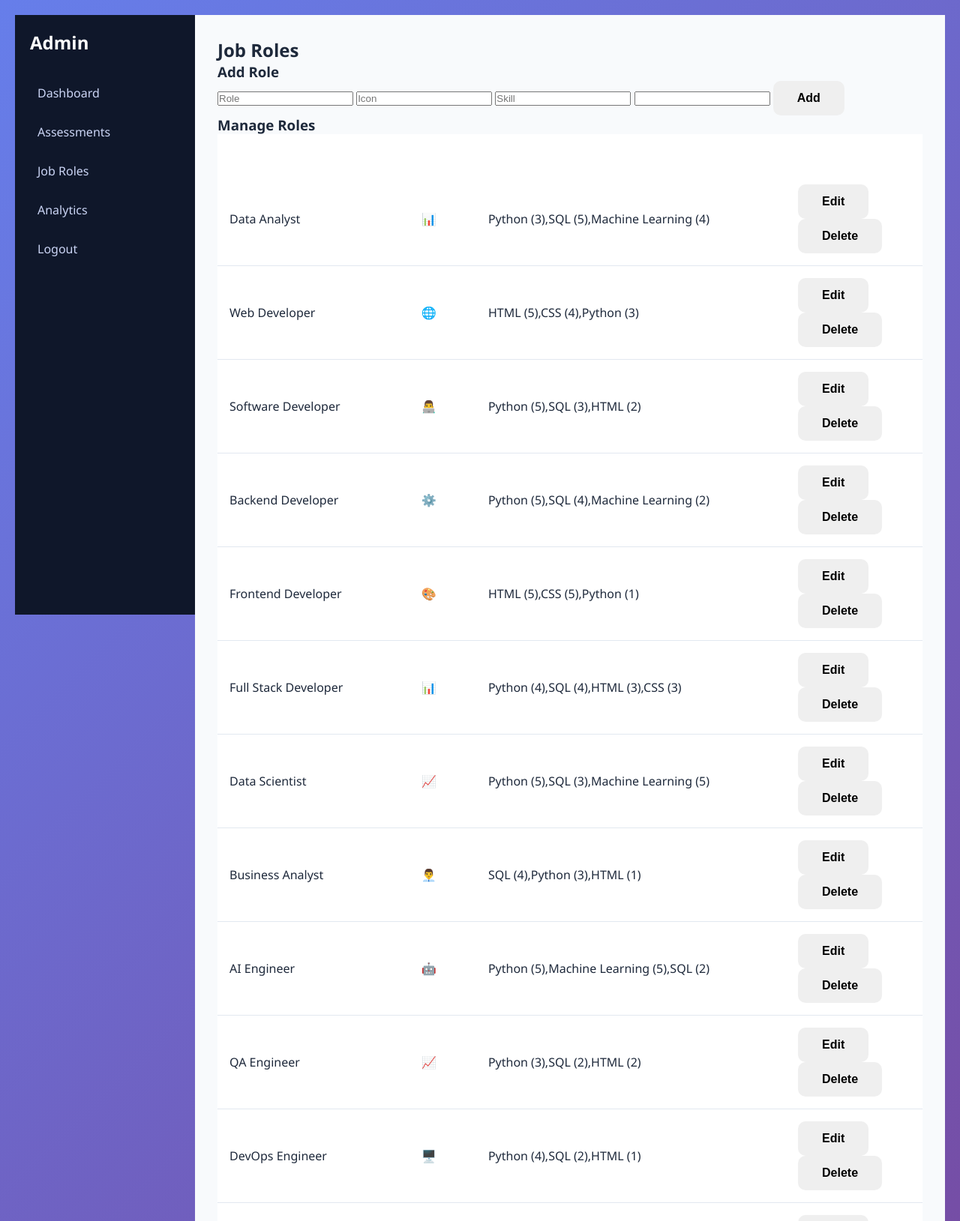
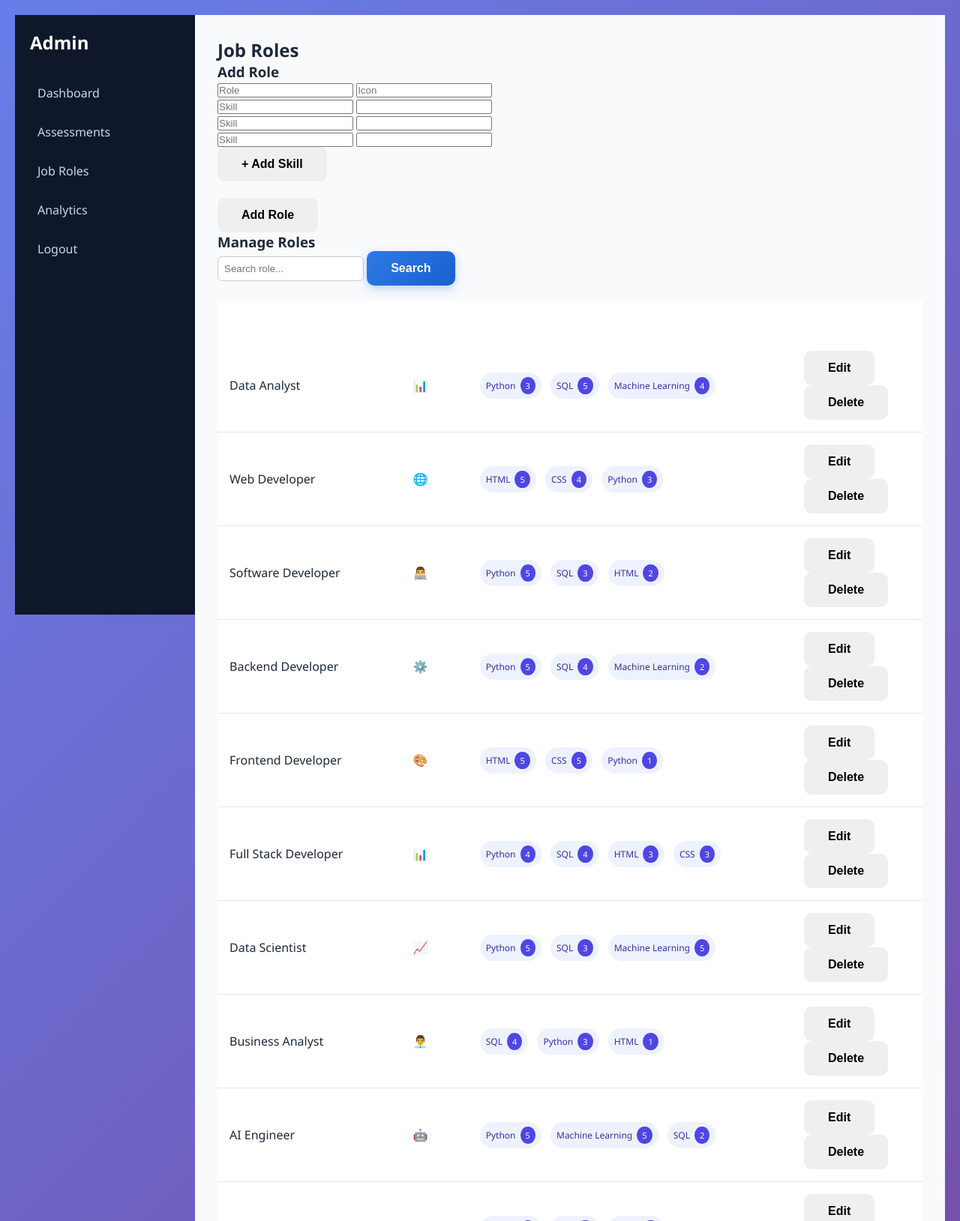
Before and after one commit to jerinsebaastian/HireMind, a Flask app: page /admin/job_roles in a window 1280 px wide. Shown: the top 1629 px of the page at 75% size. Run offline with Flask 3, Linux system fonts and the light colour scheme; a user stored in the database is signed in; data comes from the database, SQL or seed files in the repository; both versions use the stored data as it was after the commit; parts of the project's set-up code (start-up, migrations or seed data) failed here and were passed over.

Commit message:
Second Final - Enhance database initialization and role management features; add error handling, support for multiple skills per role, and improve UI for role addition and editing.

```diff
--- a/app.py
+++ b/app.py
@@ -21,84 +21,90 @@ def admin_required():
 
 def init_db():
     conn = sqlite3.connect("hiremind.db")
-    cursor = conn.cursor()
 
-    cursor.execute("""
-    CREATE TABLE IF NOT EXISTS users (
-            id INTEGER PRIMARY KEY AUTOINCREMENT,
-            name TEXT,
-            email TEXT UNIQUE,
-            password_hash TEXT,
-            role TEXT DEFAULT 'user'
-        )
-    """)
+    try:
+        cursor = conn.cursor()
+
+        cursor.execute("""
+        CREATE TABLE IF NOT EXISTS users (
+                id INTEGER PRIMARY KEY AUTOINCREMENT,
+                name TEXT,
+                email TEXT UNIQUE,
+                password_hash TEXT,
+                role TEXT DEFAULT 'user'
+            )
+        """)
 
 
-    cursor.execute("""
-        CREATE TABLE IF NOT EXISTS assessments (
-            id INTEGER PRIMARY KEY AUTOINCREMENT,
-            user_id INTEGER,
-            job_role TEXT,
-            total_gap INTEGER,
-            readiness TEXT,
-            created_at TEXT,
-            FOREIGN KEY (user_id) REFERENCES users(id)
-        )
-    """)
-
-    cursor.execute("""
-        CREATE TABLE IF NOT EXISTS user_skills (
-            id INTEGER PRIMARY KEY AUTOINCREMENT,
-            assessment_id INTEGER,
-            skill_name TEXT,
-            user_level INTEGER,
-            FOREIGN KEY (assessment_id) REFERENCES assessments(id)
-        )
-    """)
-
-    cursor.execute("""
-        CREATE TABLE IF NOT EXISTS user_profile_skills (
-            id INTEGER PRIMARY KEY AUTOINCREMENT,
-            user_id INTEGER,
-            skill_name TEXT,
-            skill_level INTEGER,
-            FOREIGN KEY (user_id) REFERENCES users(id)
-        )
-    """)
-
-    cursor.execute("""
-        CREATE TABLE IF NOT EXISTS job_roles (
-            id INTEGER PRIMARY KEY AUTOINCREMENT,
-            role_name TEXT UNIQUE,
-            icon TEXT DEFAULT '💼'
-        )
+        cursor.execute("""
+            CREATE TABLE IF NOT EXISTS assessments (
+                id INTEGER PRIMARY KEY AUTOINCREMENT,
+                user_id INTEGER,
+                job_role TEXT,
+                total_gap INTEGER,
+                readiness TEXT,
+                created_at TEXT,
+                FOREIGN KEY (user_id) REFERENCES users(id)
+            )
         """)
 
-    cursor.execute("""
-        CREATE TABLE IF NOT EXISTS job_skills (
-            id INTEGER PRIMARY KEY AUTOINCREMENT,
-            role_id INTEGER,
-            skill_name TEXT,
-            weight INTEGER,
-            FOREIGN KEY (role_id) REFERENCES job_roles(id)
-        )
+        cursor.execute("""
+            CREATE TABLE IF NOT EXISTS user_skills (
+                id INTEGER PRIMARY KEY AUTOINCREMENT,
+                assessment_id INTEGER,
+                skill_name TEXT,
+                user_level INTEGER,
+                FOREIGN KEY (assessment_id) REFERENCES assessments(id)
+            )
         """)
 
-    # Create default admin if not exists
-    cursor.execute("SELECT * FROM users WHERE email = ?", ("admin@hiremind.com",))
-    admin_exists = cursor.fetchone()
+        cursor.execute("""
+            CREATE TABLE IF NOT EXISTS user_profile_skills (
+                id INTEGER PRIMARY KEY AUTOINCREMENT,
+                user_id INTEGER,
+                skill_name TEXT,
+                skill_level INTEGER,
+                FOREIGN KEY (user_id) REFERENCES users(id)
+            )
+        """)
 
-    if not admin_exists:
-        from werkzeug.security import generate_password_hash
-        admin_password = generate_password_hash("admin123")
         cursor.execute("""
-            INSERT INTO users (name, email, password_hash, role)
-            VALUES (?, ?, ?, ?)
-        """, ("Admin", "admin@hiremind.com", admin_password, "admin"))
+            CREATE TABLE IF NOT EXISTS job_roles (
+                id INTEGER PRIMARY KEY AUTOINCREMENT,
+                role_name TEXT UNIQUE,
+                icon TEXT DEFAULT '💼'
+            )
+            """)
+
+        cursor.execute("""
+            CREATE TABLE IF NOT EXISTS job_skills (
+                id INTEGER PRIMARY KEY AUTOINCREMENT,
+                role_id INTEGER,
+                skill_name TEXT,
+                weight INTEGER,
+                FOREIGN KEY (role_id) REFERENCES job_roles(id)
+            )
+            """)
+
+        # Create default admin if not exists
+        cursor.execute("SELECT * FROM users WHERE email = ?", ("admin@hiremind.com",))
+        admin_exists = cursor.fetchone()
+
+        if not admin_exists:
+            from werkzeug.security import generate_password_hash
+            admin_password = generate_password_hash("admin123")
+            cursor.execute("""
+                INSERT INTO users (name, email, password_hash, role)
+                VALUES (?, ?, ?, ?)
+            """, ("Admin", "admin@hiremind.com", admin_password, "admin"))
 
 
-    conn.commit()
-    conn.close()
+        conn.commit()
+    except Exception as e:
+        print("Error initializing database:", e)
+
+    finally:
+        conn.close()
 
 
 # Load ML model
@@ -113,7 +119,7 @@ def select_role():
     if 'user_id' not in session:
         return redirect(url_for('login'))
 
-    conn = sqlite3.connect("hiremind.db")
+    conn = sqlite3.connect("hiremind.db", timeout=10)
     cursor = conn.cursor()
 
     cursor.execute("SELECT role_name, icon FROM job_roles")
@@ -128,7 +134,7 @@ def skills():
 
     job_role = request.form['job_role']
 
-    conn = sqlite3.connect("hiremind.db")
+    conn = sqlite3.connect("hiremind.db", timeout=10)
     cursor = conn.cursor()
 
     cursor.execute("""
@@ -158,7 +164,7 @@ def analyze():
         "CSS": int(request.form['CSS'])
     }
 
-    conn = sqlite3.connect("hiremind.db")
+    conn = sqlite3.connect("hiremind.db", timeout=10)
     cursor = conn.cursor()
 
     cursor.execute("""
@@ -193,7 +199,7 @@ def analyze():
     role_suggestions = recommend_roles(user_skills)
 
     # Save assessment to database
-    conn = sqlite3.connect("hiremind.db")
+    conn = sqlite3.connect("hiremind.db", timeout=10)
     cursor = conn.cursor()
 
     created_at = datetime.now().strftime("%Y-%m-%d %H:%M:%S")
@@ -239,7 +245,7 @@ def register():
         hashed_password = generate_password_hash(password)
 
 
-        conn = sqlite3.connect("hiremind.db")
+        conn = sqlite3.connect("hiremind.db", timeout=10)
         cursor = conn.cursor()
 
         try:
@@ -276,7 +282,7 @@ def login():
             session['is_admin'] = True if user[2] == 'admin' else False
 
             # Fetch user name
-            conn = sqlite3.connect("hiremind.db")
+            conn = sqlite3.connect("hiremind.db", timeout=10)
             cursor = conn.cursor()
             cursor.execute("SELECT name FROM users WHERE id = ?", (user[0],))
             name = cursor.fetchone()[0]
@@ -307,7 +313,7 @@ def dashboard():
     if 'user_id' not in session:
         return redirect(url_for('login'))
 
-    conn = sqlite3.connect("hiremind.db")
+    conn = sqlite3.connect("hiremind.db", timeout=10)
     cursor = conn.cursor()
 
     cursor.execute("""
@@ -325,7 +331,7 @@ def dashboard():
 @app.route('/use_previous_skills', methods=['POST'])
 def use_previous_skills():
 
-    conn = sqlite3.connect("hiremind.db")
+    conn = sqlite3.connect("hiremind.db", timeout=10)
     cursor = conn.cursor()
 
     cursor.execute("""
@@ -346,7 +352,7 @@ def use_previous_skills_result():
 
     job_role = request.args.get('job_role')
 
-    conn = sqlite3.connect("hiremind.db")
+    conn = sqlite3.connect("hiremind.db", timeout=10)
     cursor = conn.cursor()
 
     cursor.execute("""
@@ -402,7 +408,7 @@ def save_skill_profile():
 
     data = request.json
 
-    conn = sqlite3.connect("hiremind.db")
+    conn = sqlite3.connect("hiremind.db", timeout=10)
     cursor = conn.cursor()
 
     cursor.execute("""
@@ -426,7 +432,7 @@ def save_skill_profile():
 @app.route('/edit_skills')
 def edit_skills():
 
-    conn = sqlite3.connect("hiremind.db")
+    conn = sqlite3.connect("hiremind.db", timeout=10)
     cursor = conn.cursor()
 
     cursor.execute("""
@@ -448,7 +454,7 @@ def view_assessment(assessment_id):
     if 'user_id' not in session:
         return redirect(url_for('login'))
 
-    conn = sqlite3.connect("hiremind.db")
+    conn = sqlite3.connect("hiremind.db", timeout=10)
     cursor = conn.cursor()
 
     # Get assessment info
@@ -502,21 +508,42 @@ def view_assessment(assessment_id):
 @app.route('/add_role', methods=['POST'])
 def add_role():
 
+    if not admin_required():
+        return redirect(url_for('login'))
+
     role = request.form['role']
     icon = request.form['icon']
+    skills = request.form.getlist('skill[]')
+    weights = request.form.getlist('weight[]')
 
-    conn = sqlite3.connect("hiremind.db")
+    conn = sqlite3.connect("hiremind.db", timeout=10)
     cursor = conn.cursor()
 
-    cursor.execute("""
-        INSERT INTO job_roles (role_name, icon)
-        VALUES (?, ?)
-    """, (role, icon))
+    try:
+        # Insert role (ONLY ONCE)
+        cursor.execute("""
+            INSERT INTO job_roles (role_name, icon)
+            VALUES (?, ?)
+        """, (role, icon))
 
-    conn.commit()
+        role_id = cursor.lastrowid
+
+        # Insert multiple skills
+        for skill, weight in zip(skills, weights):
+            cursor.execute("""
+                INSERT INTO job_skills (role_id, skill_name, weight)
+                VALUES (?, ?, ?)
+            """, (role_id, skill, int(weight)))
+
+        conn.commit()
+
+    except sqlite3.IntegrityError:
+        conn.close()
+        return "⚠ Role already exists!"
+
     conn.close()
 
-    return redirect('/admin')
+    return redirect('/admin/job_roles')
 
 @app.route('/edit_role', methods=['POST'])
 def edit_role():
@@ -527,13 +554,28 @@ def edit_role():
     role_id = request.form['id']
     role = request.form['role']
     icon = request.form['icon']
+    skills = request.form.getlist('skill[]')
+    weights = request.form.getlist('weight[]')
 
     conn = sqlite3.connect("hiremind.db")
     cursor = conn.cursor()
 
+    # update role
     cursor.execute("""
-    UPDATE job_roles SET role_name=?, icon=? WHERE id=?
+        UPDATE job_roles
+        SET role_name=?, icon=?
+        WHERE id=?
     """, (role, icon, role_id))
+
+    # delete old skills
+    cursor.execute("DELETE FROM job_skills WHERE role_id=?", (role_id,))
+
+    # insert new skills
+    for s, w in zip(skills, weights):
+        cursor.execute("""
+            INSERT INTO job_skills (role_id, skill_name, weight)
+            VALUES (?, ?, ?)
+        """, (role_id, s, int(w)))
 
     conn.commit()
     conn.close()
@@ -546,7 +588,7 @@ def admin_dashboard():
     if not admin_required():
         return redirect(url_for('login'))
 
-    conn = sqlite3.connect("hiremind.db")
+    conn = sqlite3.connect("hiremind.db", timeout=10)
     cursor = conn.cursor()
 
     cursor.execute("SELECT COUNT(*) FROM users WHERE role='user'")
@@ -592,7 +634,7 @@ def admin_assessments():
     limit = 10
     offset = (page - 1) * limit
 
-    conn = sqlite3.connect("hiremind.db")
+    conn = sqlite3.connect("hiremind.db", timeout=10)
     cursor = conn.cursor()
 
     # 🧠 MAIN DATA QUERY
@@ -661,26 +703,38 @@ def admin_assessments():
     )
 
 @app.route('/admin/job_roles')
-def admin_roles():
+def admin_job_roles():
 
     if not admin_required():
         return redirect(url_for('login'))
 
+    search = request.args.get('search', '')
+
     conn = sqlite3.connect("hiremind.db")
     cursor = conn.cursor()
 
-    cursor.execute("""
-    SELECT jr.id, jr.role_name, jr.icon,
-           GROUP_CONCAT(js.skill_name || ' (' || js.weight || ')')
-    FROM job_roles jr
-    JOIN job_skills js ON jr.id = js.role_id
-    GROUP BY jr.id
-    """)
+    if search:
+        cursor.execute("""
+        SELECT jr.id, jr.role_name, jr.icon,
+        GROUP_CONCAT(js.skill_name || ' (' || js.weight || ')')
+        FROM job_roles jr
+        JOIN job_skills js ON jr.id = js.role_id
+        WHERE jr.role_name LIKE ?
+        GROUP BY jr.id
+        """, ('%' + search + '%',))
+    else:
+        cursor.execute("""
+        SELECT jr.id, jr.role_name, jr.icon,
+        GROUP_CONCAT(js.skill_name || ' (' || js.weight || ')')
+        FROM job_roles jr
+        JOIN job_skills js ON jr.id = js.role_id
+        GROUP BY jr.id
+        """)
 
     roles = cursor.fetchall()
     conn.close()
 
-    return render_template("admin_job_roles.html", roles=roles)
+    return render_template("admin_job_roles.html", roles=roles, search=search)
 
 @app.route('/admin/analytics')
 def admin_analytics():
@@ -688,7 +742,7 @@ def admin_analytics():
     if not admin_required():
         return redirect(url_for('login'))
 
-    conn = sqlite3.connect("hiremind.db")
+    conn = sqlite3.connect("hiremind.db", timeout=10)
     cursor = conn.cursor()
 
     cursor.execute("SELECT readiness, COUNT(*) FROM assessments GROUP BY readiness")
@@ -703,18 +757,58 @@ def admin_analytics():
                            readiness=readiness,
                            roles=roles)
 
-# ---------------- LOGIC ----------------
+@app.route('/delete_role/<int:id>', methods=['POST'])
+def delete_role(id):
 
-def get_job_requirements(role):
+    if not admin_required():
+        return redirect(url_for('login'))
+
+    conn = sqlite3.connect("hiremind.db", timeout=10)
+    cursor = conn.cursor()
+
+    # delete skills first
+    cursor.execute("DELETE FROM job_skills WHERE role_id=?", (id,))
+
+    # delete role
+    cursor.execute("DELETE FROM job_roles WHERE id=?", (id,))
+
+    conn.commit()
+    conn.close()
+
+    return redirect('/admin/job_roles')
+
+@app.route('/get_role_skills/<int:id>')
+def get_role_skills(id):
 
     conn = sqlite3.connect("hiremind.db")
     cursor = conn.cursor()
 
     cursor.execute("""
-    SELECT js.skill_name, js.weight
-    FROM job_roles jr
-    JOIN job_skills js ON jr.id = js.role_id
-    WHERE jr.role_name = ?
+        SELECT skill_name, weight
+        FROM job_skills
+        WHERE role_id = ?
+    """, (id,))
+
+    rows = cursor.fetchall()
+    conn.close()
+
+    return [
+        {"name": r[0], "weight": r[1]}
+        for r in rows
+    ]
+
+# ---------------- LOGIC ----------------
+
+def get_job_requirements(role):
+
+    conn = sqlite3.connect("hiremind.db", timeout=10)
+    cursor = conn.cursor()
+
+    cursor.execute("""
+        SELECT jrs.skill_name, jrs.weight
+        FROM job_roles jr
+        JOIN job_skills jrs ON jr.id = jrs.role_id
+        WHERE jr.role_name = ?
     """, (role,))
 
     rows = cursor.fetchall()
@@ -822,7 +916,7 @@ def recommend_roles(user_skills):
 
 def load_roles_from_csv():
 
-    conn = sqlite3.connect("hiremind.db")
+    conn = sqlite3.connect("hiremind.db", timeout=10)
     cursor = conn.cursor()
 
     with open('data/job_roles.csv', newline='') as f:
--- a/static/style.css
+++ b/static/style.css
@@ -801,3 +801,74 @@ button, .btn-primary, .btn-secondary {
         grid-template-columns: 1fr;
     }
 }
+
+.modal-overlay {
+    display: none; /* 🔥 hidden by default */
+    position: fixed;
+    top: 0;
+    left: 0;
+    width: 100%;
+    height: 100%;
+
+    background: rgba(0,0,0,0.5);
+    justify-content: center;
+    align-items: center;
+    z-index: 999;
+}
+
+.modal-box {
+    background: white;
+    padding: 25px;
+    border-radius: 12px;
+    width: 400px;
+    max-height: 80vh;
+    overflow-y: auto;
+}
+
+#topBtn {
+    position: fixed;
+    bottom: 30px;
+    right: 30px;
+    padding: 12px;
+    border-radius: 50%;
+    background: #2C7BE5;
+    color: white;
+    border: none;
+    cursor: pointer;
+    display: none;
+}
+
+.skill-row {
+    display: flex;
+    gap: 10px;
+    margin-bottom: 10px;
+}
+
+.skill-row button {
+    background: #ef4444;
+    color: white;
+    border: none;
+    padding: 5px 10px;
+    border-radius: 6px;
+    cursor: pointer;
+}
+
+.skill-pill {
+    display: inline-flex;
+    align-items: center;
+    background: #eef2ff;
+    color: #3730a3;
+    padding: 6px 8px;
+    border-radius: 20px;
+    font-size: 12px;
+    margin: 4px;
+}
+
+.skill-weight {
+    background: #4f46e5;
+    color: white;
+    border-radius: 50%;
+    padding: 4px 7px;
+    font-size: 11px;
+    margin-left: 6px;
+}
--- a/templates/admin_job_roles.html
+++ b/templates/admin_job_roles.html
@@ -5,15 +5,49 @@
 
 <h3>Add Role</h3>
 
-<form method="post" action="/add_role">
+<form method="post" action="/add_role" onsubmit="return confirmAddRole()">
+
 <input name="role" placeholder="Role" required>
 <input name="icon" placeholder="Icon" required>
-    <input name="skill" placeholder="Skill" required>
-    <input name="weight" type="number" max="5" required>
-    <button>Add</button>
+
+<div id="skills-container">
+
+<div>
+<input name="skill[]" placeholder="Skill" required>
+<input name="weight[]" type="number" max="5" required>
+</div>
+
+<div>
+<input name="skill[]" placeholder="Skill" required>
+<input name="weight[]" type="number" max="5" required>
+</div>
+
+<div>
+<input name="skill[]" placeholder="Skill" required>
+<input name="weight[]" type="number" max="5" required>
+</div>
+
+</div>
+
+<button type="button" onclick="addSkill()">+ Add Skill</button>
+
+<br><br>
+<button>Add Role</button>
+
 </form>
 
 <h3>Manage Roles</h3>
+
+<form method="get" style="margin-bottom:20px;">
+    <input
+        type="text"
+        name="search"
+        placeholder="Search role..."
+        value="{{ search }}"
+        style="padding:8px; border-radius:6px; border:1px solid #ccc;"
+    >
+    <button class="btn-primary">Search</button>
+</form>
 
 <table class="modern-table">
 
@@ -25,13 +59,27 @@
 <tr>
 <td>{{ r[1] }}</td>
 <td>{{ r[2] }}</td>
-<td colspan="2">{{ r[3] }}</td>
+<td>
+    {% for skill in r[3].split(',') %}
 
+        {% set parts = skill.strip().split('(') %}
+        {% set name = parts[0] %}
+        {% set weight = parts[1].replace(')', '') %}
+
+        <span class="skill-pill">
+            {{ name }}
+            <span class="skill-weight">{{ weight }}</span>
+        </span>
+
+    {% endfor %}
+</td>
 <td>
     <!-- ✅ EDIT BUTTON -->
-    <button onclick="openEdit('{{ r[0] }}','{{ r[1] }}','{{ r[2] }}')">
-        Edit
-    </button>
+    <button onclick="openEdit(
+    '{{ r[0] }}',
+    '{{ r[1] }}',
+    '{{ r[2] }}'
+    )">Edit</button>
 
     <!-- ✅ DELETE BUTTON -->
     <form method="post" action="/delete_role/{{ r[0] }}" onsubmit="return confirm('Are you sure?')">
@@ -45,35 +93,111 @@
 </table>
 
 <!-- ✅ EDIT POPUP MODAL -->
-<div id="editModal" style="display:none; position:fixed; top:30%; left:40%; background:white; padding:20px; border-radius:10px; box-shadow:0px 0px 10px rgba(0,0,0,0.3);">
+
+<div id="editModal" class="modal-overlay">
+
+  <div class="modal-box">
+
+    <h3>Edit Role</h3>
 
     <form method="post" action="/edit_role">
 
       <input type="hidden" name="id" id="edit_id">
 
-<input type="text" name="role" id="edit_role" placeholder="Role">
-<input type="text" name="icon" id="edit_icon" placeholder="Icon">
+      <input type="text" name="role" id="edit_role" placeholder="Role" required>
+      <input type="text" name="icon" id="edit_icon" placeholder="Icon" required>
+
+      <h4>Skills</h4>
+
+      <div id="edit-skills-container"></div>
+
+      <button type="button" onclick="addEditSkill()">+ Add Skill</button>
 
       <br><br>
-<button type="submit">Save</button>
+
+      <button type="submit" class="btn-primary">Save</button>
       <button type="button" onclick="closeEdit()">Cancel</button>
 
     </form>
 
   </div>
 
+</div>
+
 <!-- ✅ JAVASCRIPT -->
+
 <script>
+
 function openEdit(id, role, icon){
-    document.getElementById("editModal").style.display = "block";
+
+    document.getElementById("editModal").style.display = "flex";
+
     document.getElementById("edit_id").value = id;
     document.getElementById("edit_role").value = role;
     document.getElementById("edit_icon").value = icon;
+
+    fetch(`/get_role_skills/${id}`)
+    .then(res => res.json())
+    .then(data => {
+
+        let container = document.getElementById("edit-skills-container");
+        container.innerHTML = "";
+
+        data.forEach(skill => {
+            container.innerHTML += createSkillRow(skill.name, skill.weight);
+        });
+    });
 }
 
 function closeEdit(){
     document.getElementById("editModal").style.display = "none";
 }
+
+function createSkillRow(skill="", weight=""){
+    return `
+    <div class="skill-row">
+        <input name="skill[]" value="${skill}" placeholder="Skill" required>
+        <input name="weight[]" type="number" value="${weight}" max="5" required>
+
+        <button type="button" onclick="removeSkill(this)">❌</button>
+    </div>
+    `;
+}
+
+function addEditSkill(){
+    let container = document.getElementById("edit-skills-container");
+    container.innerHTML += createSkillRow();
+}
+
+function removeSkill(btn){
+    btn.parentElement.remove();
+}
+
+function addSkill(){
+    let container = document.getElementById("skills-container");
+    container.innerHTML += createSkillRow();
+}
+
+function confirmAddRole(){
+    return confirm("Are you sure you want to add this role?");
+}
+
+window.onscroll = function() {
+    let btn = document.getElementById("topBtn");
+    if (document.body.scrollTop > 200 || document.documentElement.scrollTop > 200) {
+        btn.style.display = "block";
+    } else {
+        btn.style.display = "none";
+    }
+};
+
+function scrollToTop(){
+    window.scrollTo({top:0, behavior:'smooth'});
+}
+
 </script>
 
+<!-- 🔝 GO TO TOP BUTTON -->
+<button id="topBtn" onclick="scrollToTop()">⬆</button>
+
 {% endblock %}
```
Also changed, not shown: hiremind.db, 1 other file. Lines whose indentation alone changed are shown as unchanged.
